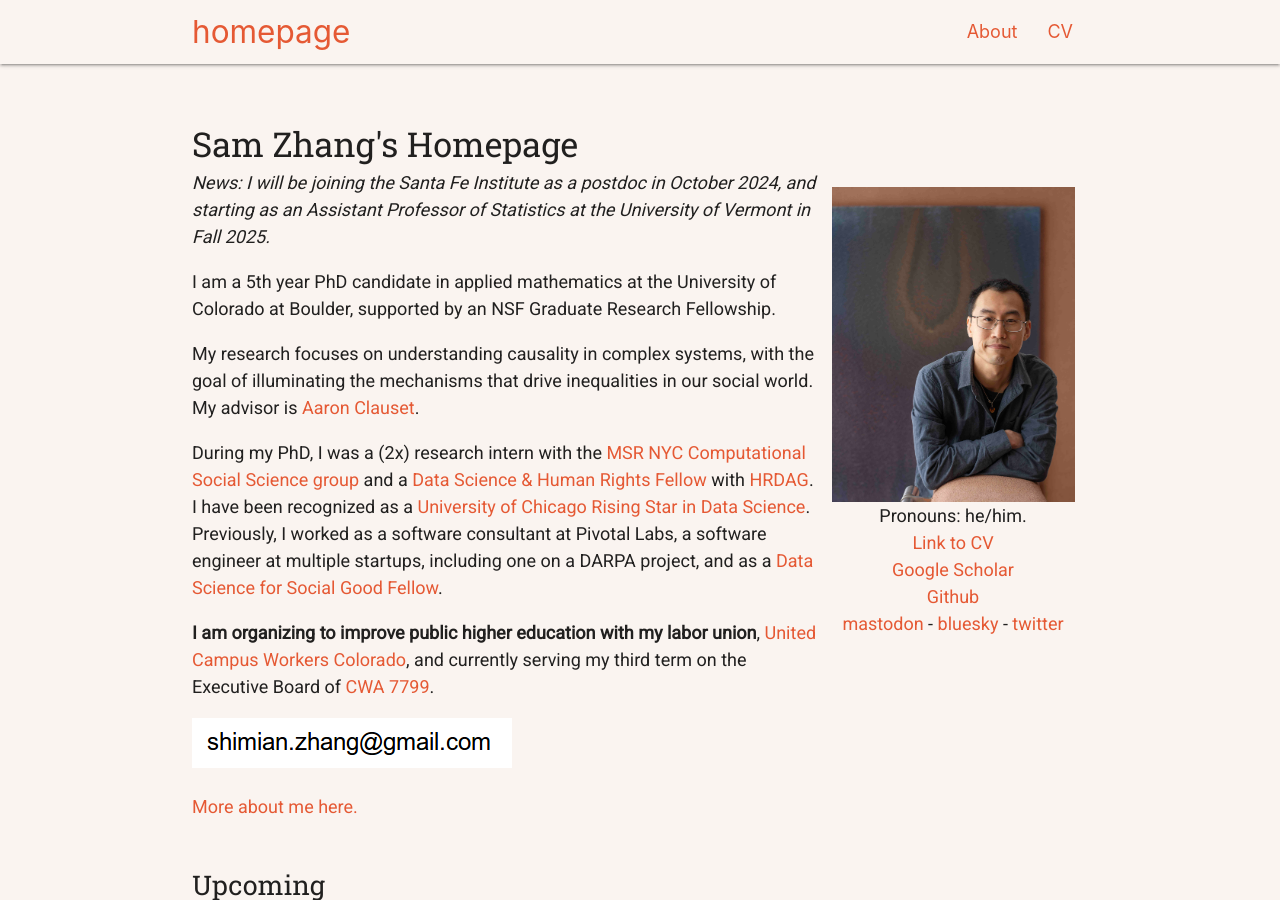
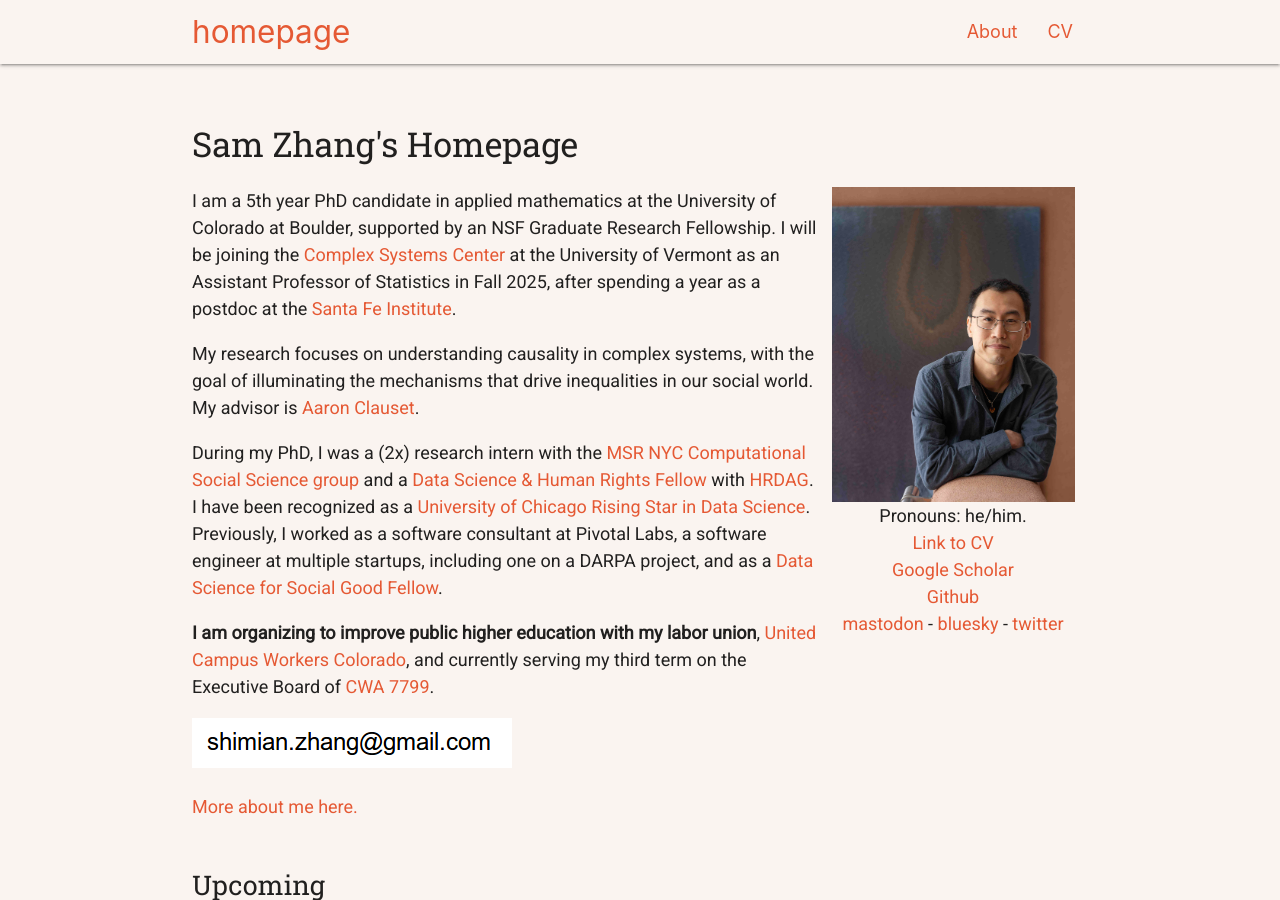
Before and after one commit to samzhang111/samzhang111.github.io, a Jekyll site: the page built from main.html, in a window 1280 px wide and 900 px high. Built offline with Jekyll 4.4.1, drawn with Linux system fonts in a browser that asks for light colours; nearby versions of some CDN libraries.

Commit message:
rearrange future plans

```diff
--- a/main.html
+++ b/main.html
@@ -7,9 +7,8 @@
 <div id="intro-container">
 
 <div class="intro">
-    <em>News: I will be joining the Santa Fe Institute as a postdoc in October 2024, and starting as an Assistant Professor of Statistics at the University of Vermont in Fall 2025.</em>
     <p>
-    I am a 5th year PhD candidate in applied mathematics at the University of Colorado at Boulder, supported by an NSF Graduate Research Fellowship.
+    I am a 5th year PhD candidate in applied mathematics at the University of Colorado at Boulder, supported by an NSF Graduate Research Fellowship. I will be joining the <a href="https://vermontcomplexsystems.org" target="_blank">Complex Systems Center</a> at the University of Vermont as an Assistant Professor of Statistics in Fall 2025, after spending a year as a postdoc at the <a href="santafe.edu" target="_blank">Santa Fe Institute</a>.
 
     <p>
 My research focuses on understanding causality in complex systems, with the goal of illuminating the mechanisms that drive inequalities in our social world. My advisor is <a href="https://aaronclauset.github.io/" target="_blank">Aaron Clauset</a>.
```
